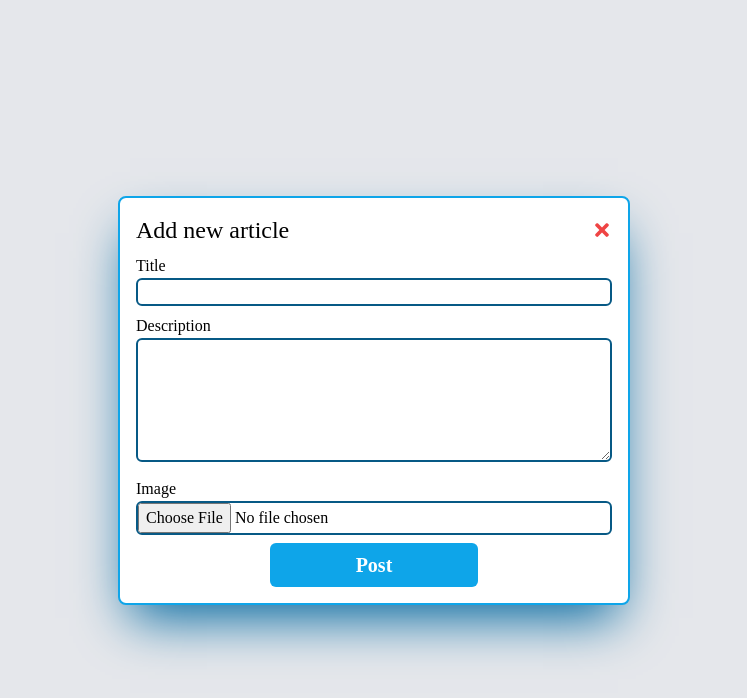
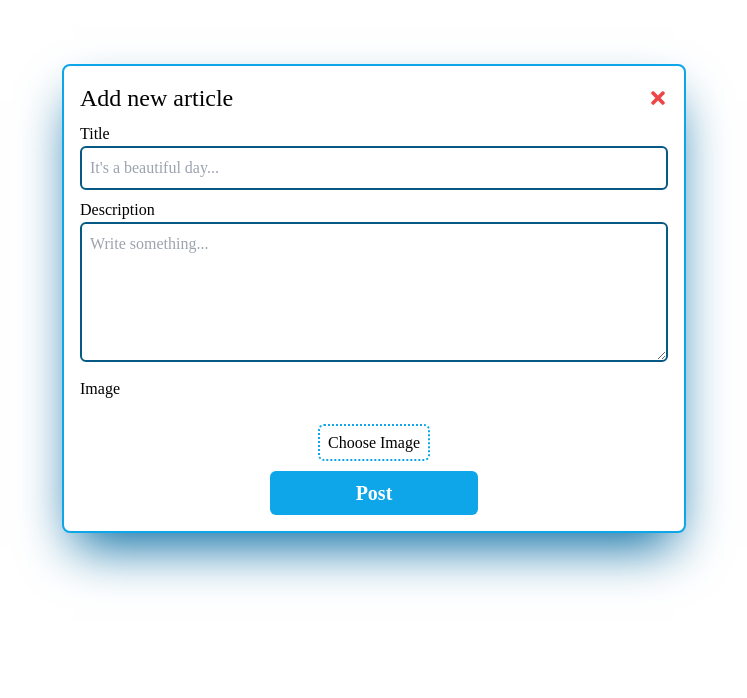
Before and after one commit to nguyen-thanh-luann/Blog-world, a React (Create React App) app: page /post in a window 1280 px wide. Shown: the top 698 px of the page, without its empty margins (266-1013 px from the left). Built offline with nearby package versions, Linux system fonts and the light colour scheme; no server answers.

Commit message:
update create post template

```diff
--- a/src/components/AddArticle.jsx
+++ b/src/components/AddArticle.jsx
@@ -1,5 +1,5 @@
 import { addDoc, collection, Timestamp } from 'firebase/firestore'
-import React, { useState } from 'react'
+import React, { useEffect, useState } from 'react'
 import { db, storage } from '../firebaseConfig'
 import { ref, uploadBytesResumable, getDownloadURL } from 'firebase/storage'
 import { toast } from 'react-toastify'
@@ -14,6 +14,7 @@ export default function AddArticle() {
   const [isLoading, setIsLoading] = useState(false)
   const [user] = useAuthState(auth)
   const [progress, setProgress] = useState(0)
+  const [previewImg, setPreviewImg] = useState()
   const [formData, setFormData] = useState({
     title: '',
     description: '',
@@ -28,6 +29,17 @@ export default function AddArticle() {
   const handleImageChange = (e) => {
     setFormData({ ...formData, image: e.target.files[0] })
   }
+
+  const handlePreviewImgChange = (e) => {
+    setPreviewImg(URL.createObjectURL(e.target.files[0]))
+  }
+  useEffect(() => {
+    console.log(`previewImgUrl: ${previewImg}`)
+    return () => {
+      previewImg && URL.revokeObjectURL(previewImg)
+    }
+  }, [previewImg])
+
   const handleSubmit = () => {
     console.log(formData)
     if (!formData.title || !formData.description || !formData.image) {
@@ -97,7 +109,7 @@ export default function AddArticle() {
       <div className='flex items-center justify-between'>
         <h2 className='text-2xl'>Add new article</h2>
         <FaTimes
-          className='text-xl text-red-500 hover:cursor-pointer'
+          className='text-xl text-red-500 hover:cursor-pointer hover:scale-125 transition duration-200'
           onClick={() => {
             navigate('/')
           }}
@@ -113,7 +125,8 @@ export default function AddArticle() {
             type='text'
             value={formData.title}
             onChange={(e) => handleChange(e)}
-            className='border-solid border-2 border-sky-800 rounded-md w-full'
+            className='border-solid border-2 border-sky-800 rounded-md w-full p-2'
+            placeholder={`It's a beautiful day...`}
           />
         </div>
       </div>
@@ -124,7 +137,8 @@ export default function AddArticle() {
           <textarea
             id='description'
             name='description'
-            className='border-solid border-2 border-sky-800 rounded-md w-full'
+            className='border-solid border-2 border-sky-800 rounded-md w-full p-2'
+            placeholder='Write something...'
             rows={5}
             onChange={(e) => handleChange(e)}
             value={formData.description}
@@ -134,14 +148,31 @@ export default function AddArticle() {
 
       <div className='mt-2'>
         <label htmlFor='image'>Image</label>
-        <div>
+        <div className='text-center'>
+          {/* preview image */}
+          {previewImg && (
+            <div className='flex justify-center'>
+              <img className='w-1/2' alt='' src={previewImg} />
+            </div>
+          )}
           <input
             id='image'
             name='image'
             type='file'
-            onChange={(e) => handleImageChange(e)}
-            className='border-solid border-2 border-sky-800 rounded-md w-full'
+            onChange={(e) => {
+              handleImageChange(e)
+              handlePreviewImgChange(e)
+            }}
+            className='block invisible'
           />
+          <label
+            htmlFor='image'
+            className='hover:cursor-pointer hover:bg-sky-200 hover:text-sky-600
+            transition duration-200 ease-out hover:ease-in
+            p-2 border-2 border-sky-500 border-dotted rounded-md'
+          >
+            Choose Image
+          </label>
         </div>
       </div>
 
@@ -163,8 +194,9 @@ export default function AddArticle() {
         )}
 
         <button
-          className='bg-sky-500 py-2 mt-2 w-52 m-auto
+          className='bg-sky-500 py-2 mt-4 w-52 m-auto
         rounded-md text-white font-bold text-xl
+         transition duration-200 ease-out hover:ease-in
         hover:bg-sky-400
         active:bg-sky-600
         '
--- a/src/screens/PostArticleScreen.jsx
+++ b/src/screens/PostArticleScreen.jsx
@@ -3,16 +3,8 @@ import AddArticle from '../components/AddArticle'
 
 export default function PostArticleScreen() {
   return (
-    <div
-      className='bg-gray-200'
-      style={{
-        display: 'flex',
-        justifyContent: 'center',
-        alignItems: 'center',
-        height: '100vh',
-      }}
-    >
-      <div style={{ width: '40%' }}>
+    <div className='p-4 h-screen'>
+      <div className='w-full md:w-1/2 lg:w-1/2 mx-auto my-12'>
         <AddArticle />
       </div>
     </div>
```
